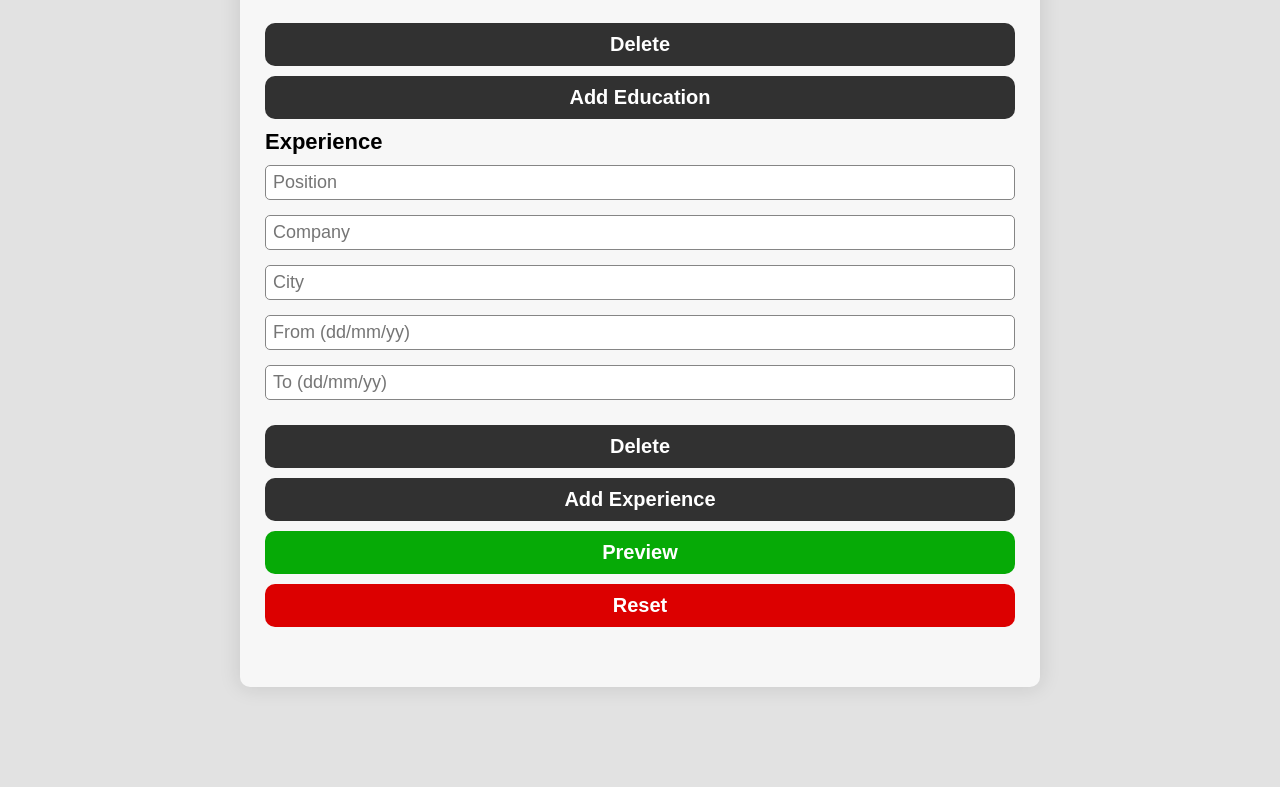
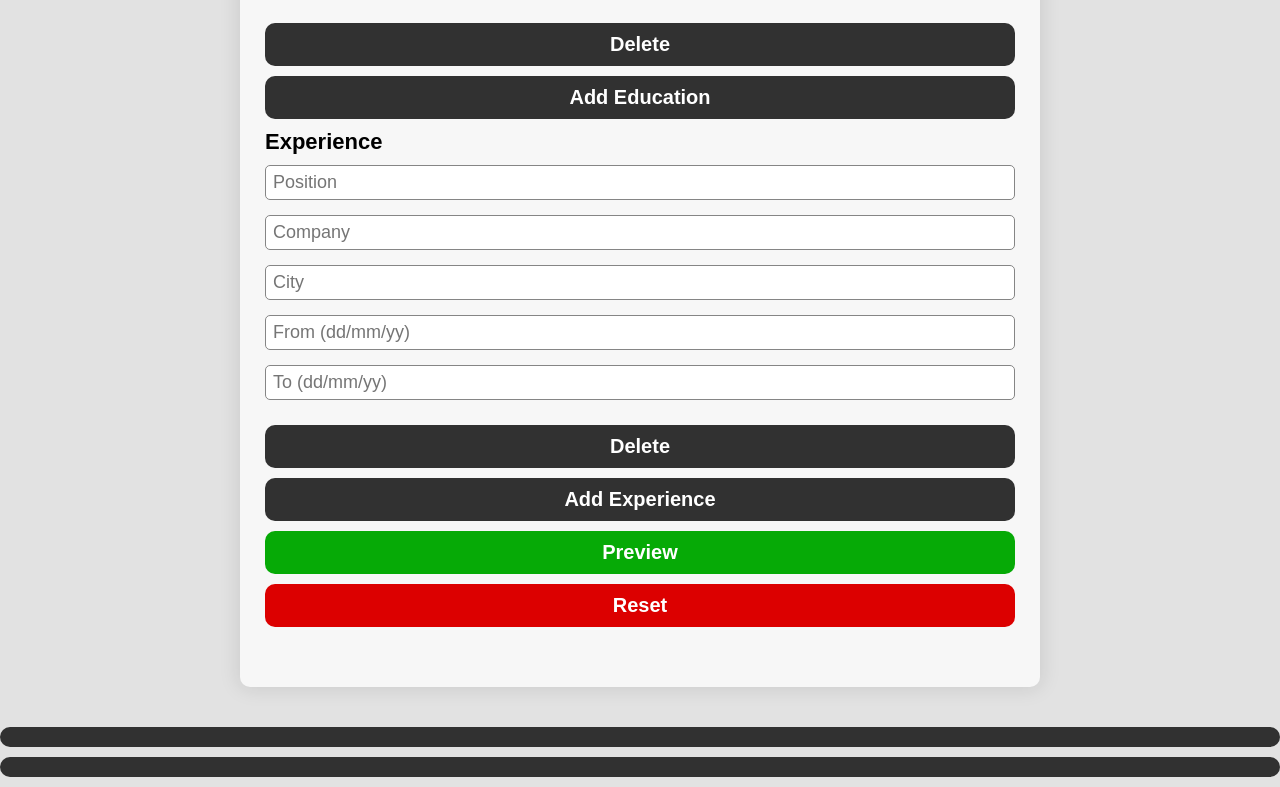
Before and after one commit to bernardkrehula/React-cv-creator, a React (Vite) app in the folder my-app/: page / in a window 1280 px wide. Shown: the part 942-1729 px from the top of the page. Before the commit the page ends 1669 px from the top, so only its background shows below. Built offline with nearby package versions, Linux system fonts and the light colour scheme.

Commit message:
Import SingleBtn in SinglePreview

```diff
--- a/my-app/src/SinglePreview.jsx
+++ b/my-app/src/SinglePreview.jsx
@@ -1,8 +1,12 @@
-
+import SingleBtn from "./SingleBtn";
 
 const SinglePreview = ({formInfo}) => {
     return(
         <>
+            <div className="main-preview">
+                <SingleBtn></SingleBtn>
+                <SingleBtn></SingleBtn>
+            </div>
         </>
     )
 }
```
